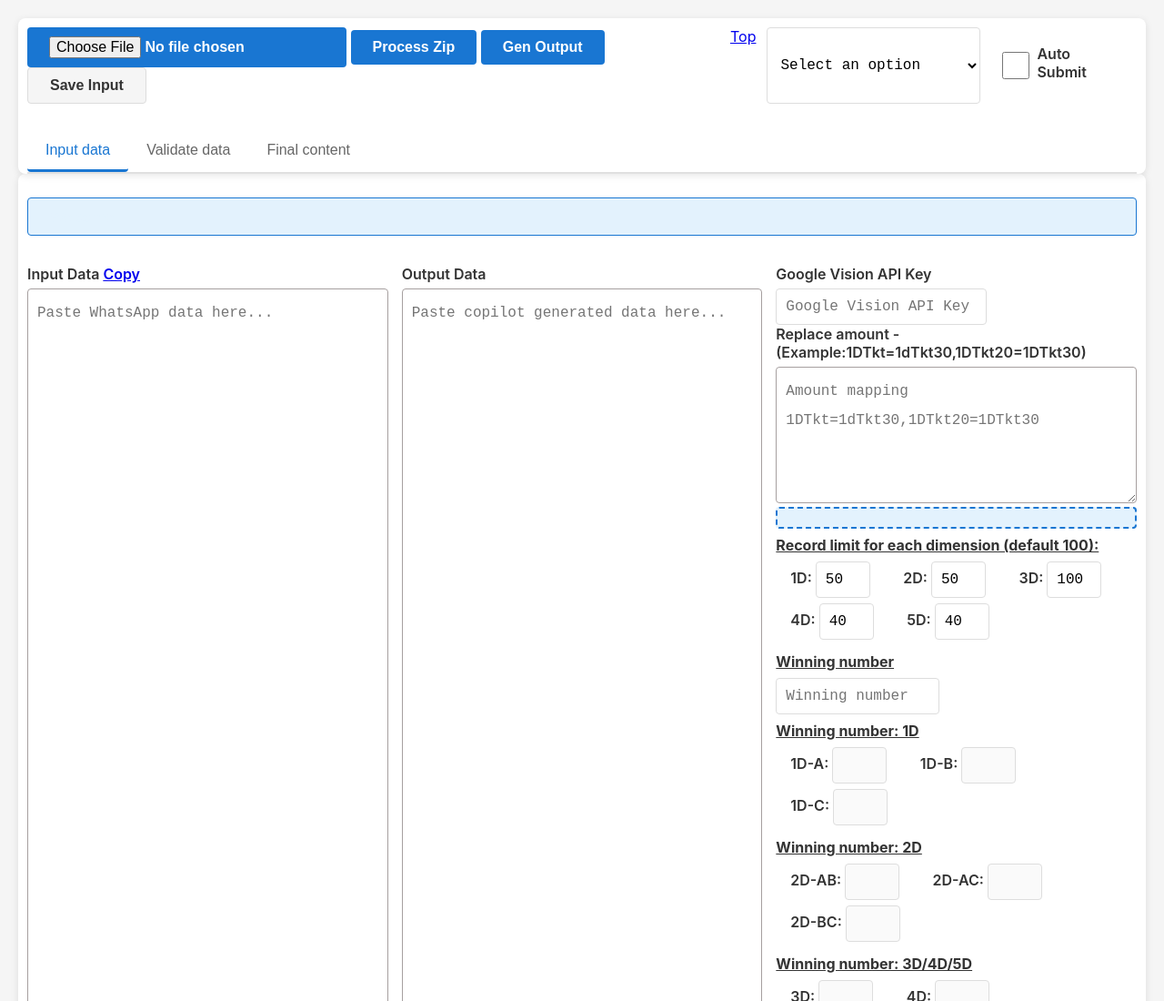
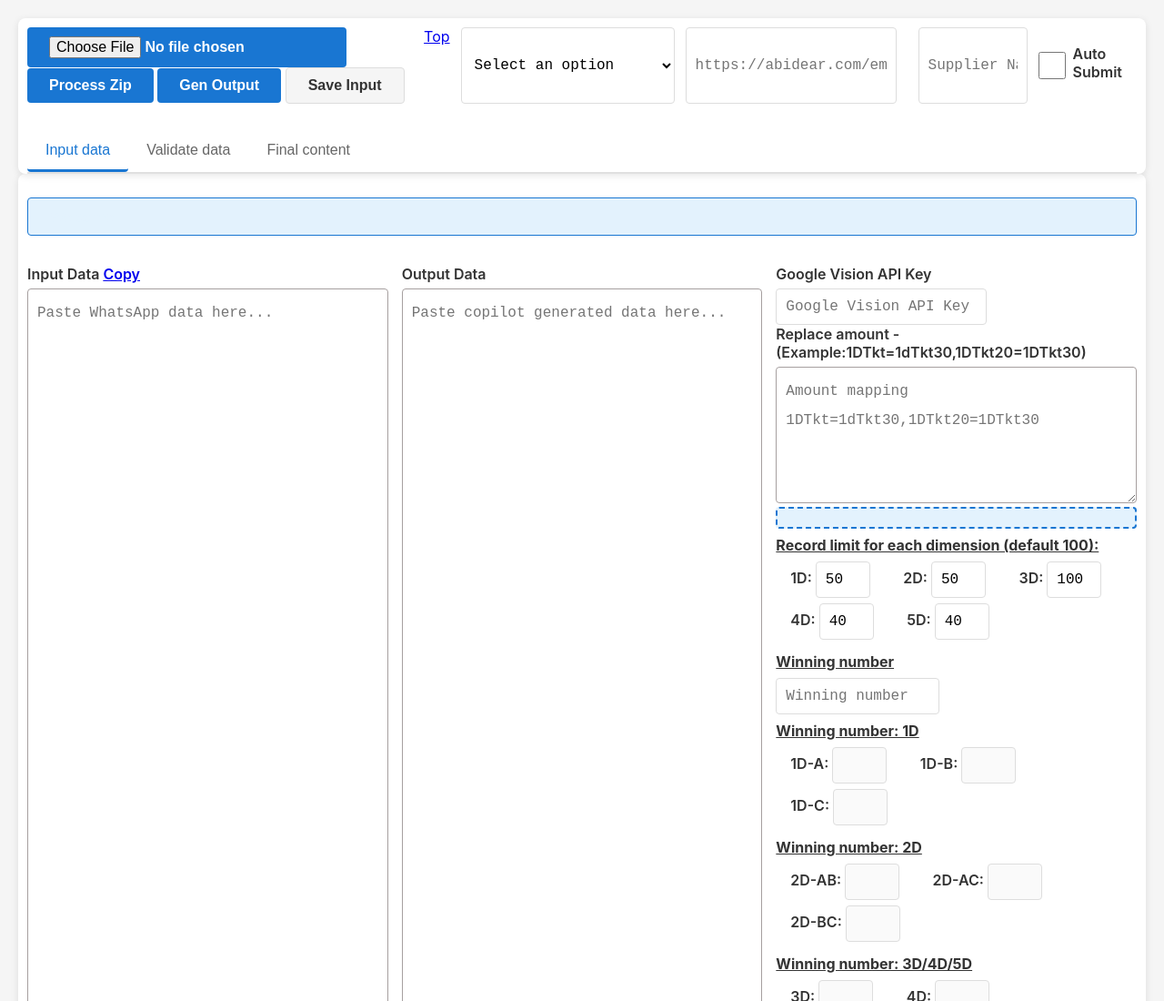
Before and after one commit to prabuponnusamy/data-entry, a browser extension: page data-entry-ext/parse-data.html in a window 1280 px wide. Shown: the top 1100 px of the page at 91% size. Drawn offline with Linux system fonts and the light colour scheme.

Commit message:
Updated to show all the fiedls in header

```diff
--- a/data-entry-ext/parse-data.html
+++ b/data-entry-ext/parse-data.html
@@ -60,11 +60,11 @@
                     <option value="https://sameeraa.com/employee/order/">Sameeraa</option>
                 </optgroup>
             </select>
-            <input type="text" id="websiteBaseUrlInput" placeholder="https://abidear.com/employee" class="hide_ele">
+            <input type="text" id="websiteBaseUrlInput" placeholder="https://abidear.com/employee" class="">
             <div id="target-page-input">
 
             </div>
-            <input type="text" id="supplierId" placeholder="Supplier Name" class="medium-input hide_ele">
+            <input type="text" id="supplierId" placeholder="Supplier Name" class="medium-input ">
             <div class="checkbox-group">
                 <input type="checkbox" id="autoSubmitCheckbox" class="form-check-input">
                 <label for="autoSubmitCheckbox">Auto Submit</label>
```
